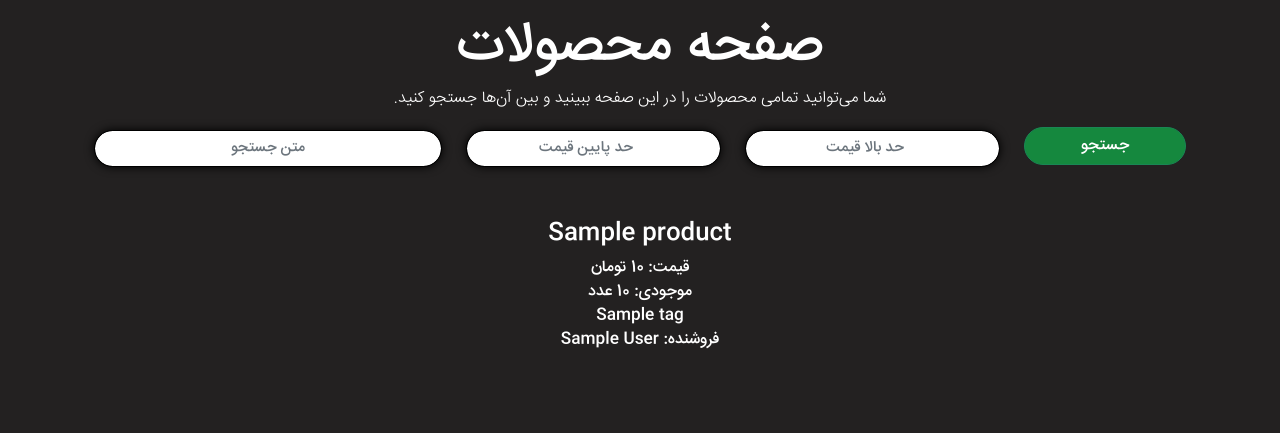
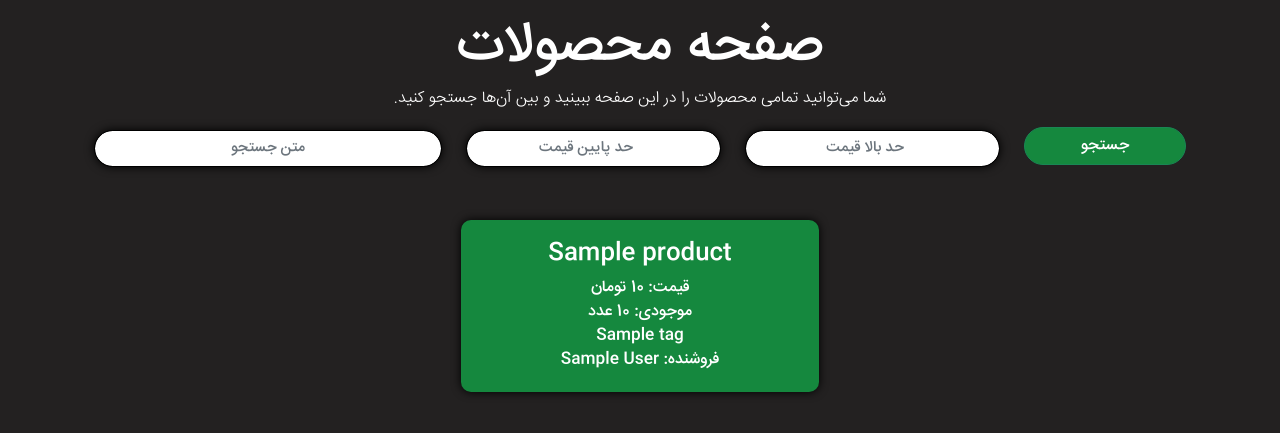
Before and after one commit to mohammadrezaesk/webelopers2021, a Django app: page /all_products/ in a window 1280 px wide. Shown: the part 143-576 px from the top of the page. Run offline with Django 3.2, Linux system fonts and the light colour scheme; tables that the repository leaves empty hold one stand-in row (values such as "Sample post"); some libraries are stand-ins or nearby versions.

Commit message:
final feature 18

```diff
--- a/Panel/views.py
+++ b/Panel/views.py
@@ -52,7 +52,6 @@ def my_products(request):
     args['is_seller'] = account.role == 'seller'
     if request.method == "GET":
         products = account.product_set.all()
-        print(products[3].tag_set.all())
         args["products"] = [
             {
                 'class': f'{product.name.replace(" ", "_")}_{product.seller.username.replace(" ", "_")}',
--- a/templates/Home/all_products.html
+++ b/templates/Home/all_products.html
@@ -21,9 +21,7 @@
 </form>
 <div id="all_products" class="row all_products">
     {% for product in products %}
-    <!--    row product-->
-
-    <div class="{{product.class}}">
+    <div class="{{product.class}} product col-4">
         <h4>{{product.name}}</h4>
         <div>قیمت: {{product.price}} تومان</div>
         <div>موجودی: {{product.quantity}} عدد</div>
--- a/templates/Panel/my_products.html
+++ b/templates/Panel/my_products.html
@@ -10,8 +10,7 @@
     <h1>صفحه محصولات من</h1>
     <p dir="rtl">در این صفحه تمامی محصولات متعلق به شما موجود هستند.</p>
     {% for product in products %}
-<!--    row product-->
-    <div class="{{product.class}}">
+        <div class="{{product.class}} row product">
         <h4>{{product.name}}</h4>
         <div>قیمت: {{product.price}} تومان</div>
         <div>موجودی: {{product.quantity}} عدد</div>
```
